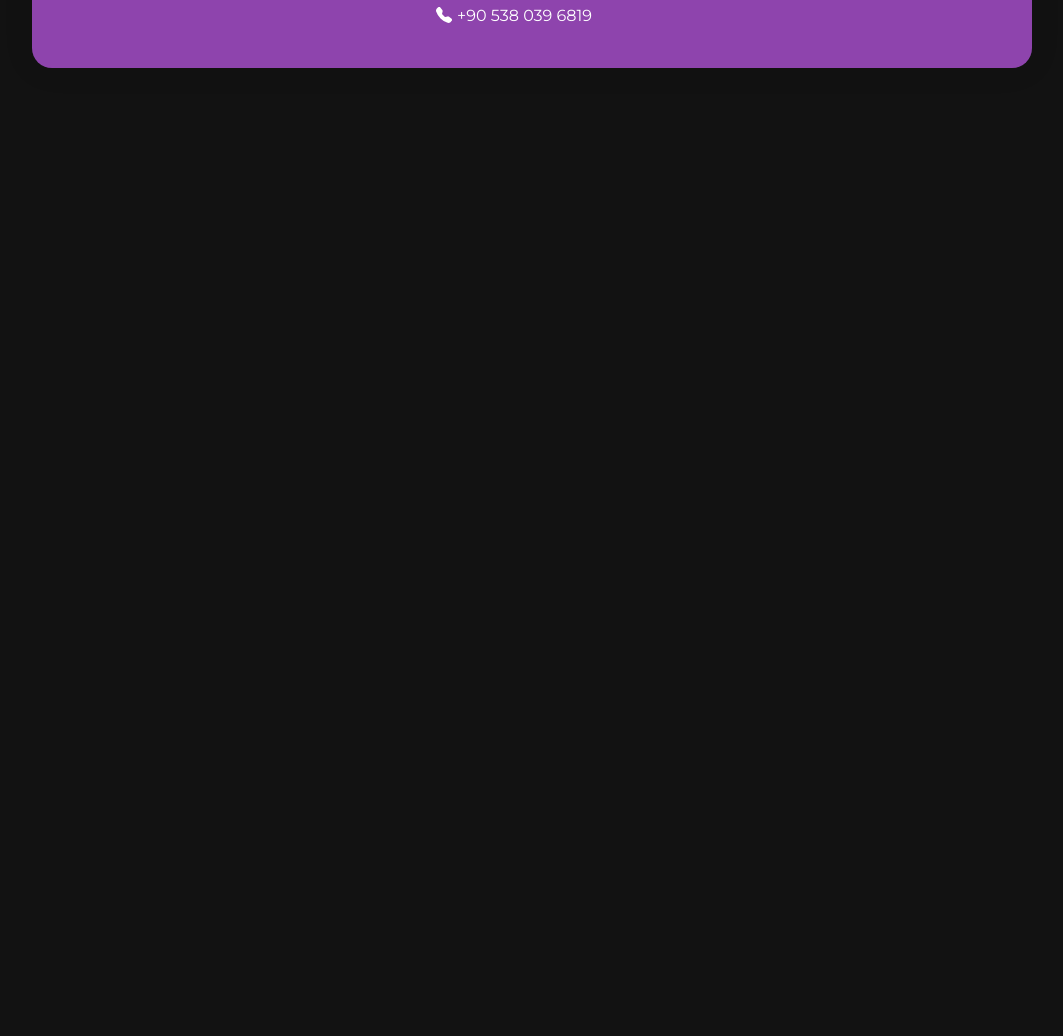
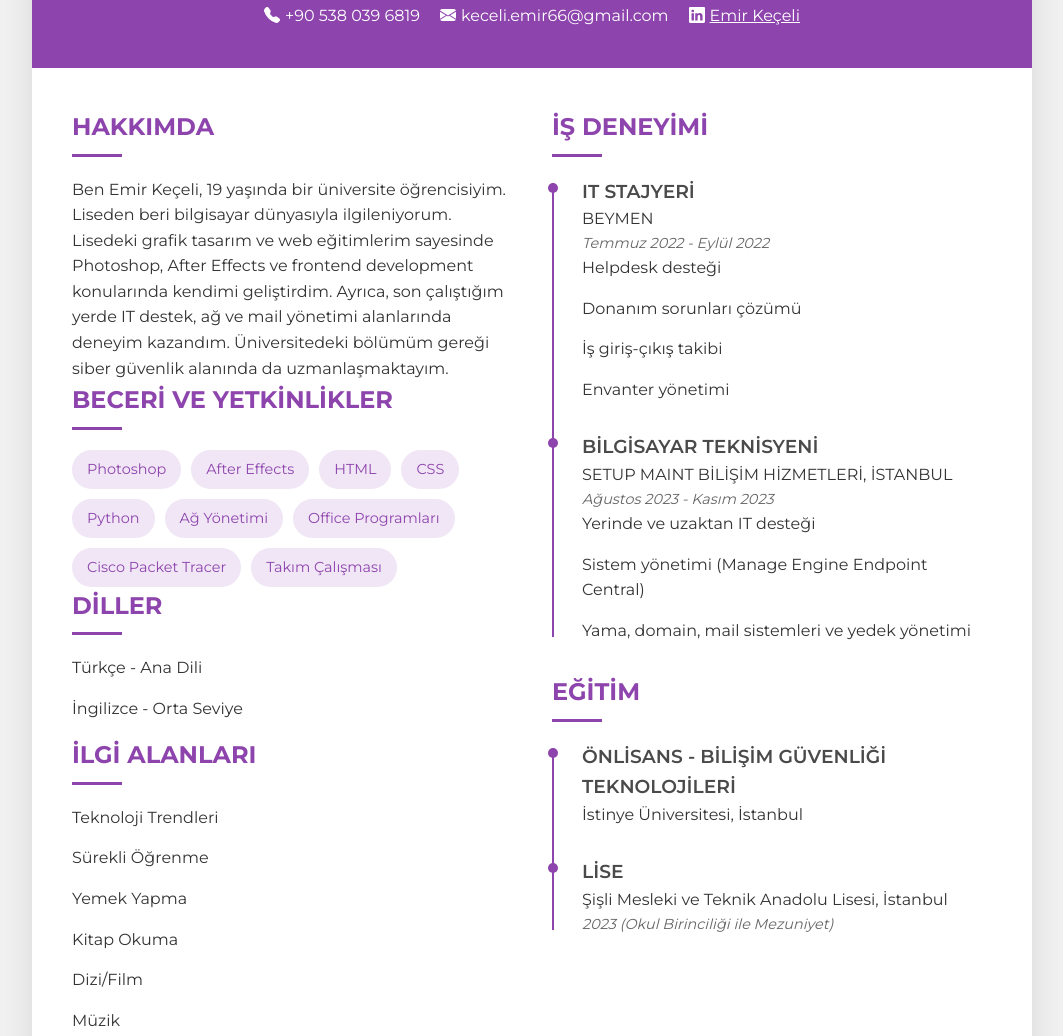
Before and after one commit to EmirKeceli/EmirKeceli.github.io, a plain HTML site: page index.html in a window 1280 px wide. Shown: the part 215-1251 px from the top of the page, without its empty margins (108-1171 px from the left). Before the commit the page ends 800 px from the top, so only its background shows below. Drawn offline with Linux system fonts and the light colour scheme.

Commit message:
site düzenlemesi 20

```diff
--- a/index.html
+++ b/index.html
@@ -16,14 +16,14 @@
         body {
             font-family: 'Montserrat', sans-serif;
             line-height: 1.6;
-            color: #e0e0e0;
-            background-color: #121212;
+            color: #333;
+            background-color: #f0f0f0;
         }
 
         .container {
             max-width: 1000px;
             margin: 40px auto;
-            background-color: #1e1e1e;
+            background-color: #fff;
             box-shadow: 0 0 30px rgba(0,0,0,0.1);
             border-radius: 20px;
             overflow: hidden;
@@ -101,7 +101,7 @@
         }
 
         .skill-item {
-            background-color: #2a2a2a;
+            background-color: #f0e6f6;
             color: #8e44ad;
             padding: 8px 15px;
             border-radius: 20px;
@@ -117,12 +117,12 @@
 
         .job-title {
             font-weight: 600;
-            color: #d0d0d0;
+            color: #4a4a4a;
         }
 
         .date {
             font-style: italic;
-            color: #999;
+            color: #666;
             font-size: 0.9em;
         }
 
@@ -178,4 +178,107 @@
                   <path fill-rule="evenodd" d="M1.885.511a1.745 1.745 0 0 1 2.61.163L6.29 2.98c.329.423.445.974.315 1.494l-.547 2.19a.68.68 0 0 0 .178.643l2.457 2.457a.68.68 0 0 0 .644.178l2.189-.547a1.75 1.75 0 0 1 1.494.315l2.306 1.794c.829.645.905 1.87.163 2.611l-1.034 1.034c-.74.74-1.846 1.065-2.877.702a18.6 18.6 0 0 1-7.01-4.42 18.6 18.6 0 0 1-4.42-7.009c-.362-1.03-.037-2.137.703-2.877z"/>
                 </svg> +90 538 039 6819</div>
                 <div class="contact-item"><svg xmlns="http://www.w3.org/2000/svg" width="16" height="16" fill="currentColor" class="bi bi-envelope-fill" viewBox="0 0 16 16">
-                  <path d="M.05 3.555A2 2 0 0 1 2 2h12a2 2 0 0 1 1.95 1.555L8 8.414zM
+                  <path d="M.05 3.555A2 2 0 0 1 2 2h12a2 2 0 0 1 1.95 1.555L8 8.414zM0 4.697v7.104l5.803-3.558zM6.761 8.83l-6.57 4.027A2 2 0 0 0 2 14h12a2 2 0 0 0 1.808-1.144l-6.57-4.027L8 9.586zm3.436-.586L16 11.801V4.697z"/>
+                </svg> keceli.emir66@gmail.com</div>
+                <div class="contact-item"><svg xmlns="http://www.w3.org/2000/svg" width="16" height="16" fill="currentColor" class="bi bi-linkedin" viewBox="0 0 16 16">
+                  <path d="M0 1.146C0 .513.526 0 1.175 0h13.65C15.474 0 16 .513 16 1.146v13.708c0 .633-.526 1.146-1.175 1.146H1.175C.526 16 0 15.487 0 14.854zm4.943 12.248V6.169H2.542v7.225zm-1.2-8.212c.837 0 1.358-.554 1.358-1.248-.015-.709-.52-1.248-1.342-1.248S2.4 3.226 2.4 3.934c0 .694.521 1.248 1.327 1.248zm4.908 8.212V9.359c0-.216.016-.432.08-.586.173-.431.568-.878 1.232-.878.869 0 1.216.662 1.216 1.634v3.865h2.401V9.25c0-2.22-1.184-3.252-2.764-3.252-1.274 0-1.845.7-2.165 1.193v.025h-.016l.016-.025V6.169h-2.4c.03.678 0 7.225 0 7.225z"/>
+                </svg> <a href="https://www.linkedin.com/in/emirkeceli" style="color: white;">Emir Keçeli</a></div>
+            </div>
+        </header>
+
+        <div class="main-content">
+            <div class="left-column">
+                <section>
+                    <h2>HAKKIMDA</h2>
+                    <p>Ben Emir Keçeli, 19 yaşında bir üniversite öğrencisiyim. Liseden beri bilgisayar dünyasıyla ilgileniyorum. Lisedeki grafik tasarım ve web eğitimlerim sayesinde Photoshop, After Effects ve frontend development konularında kendimi geliştirdim. Ayrıca, son çalıştığım yerde IT destek, ağ ve mail yönetimi alanlarında deneyim kazandım. Üniversitedeki bölümüm gereği siber güvenlik alanında da uzmanlaşmaktayım.
+                      </p>
+                </section>
+
+                <section>
+                    <h2>BECERİ VE YETKİNLİKLER</h2>
+                    <div class="skill-container">
+                        <span class="skill-item">Photoshop</span>
+                        <span class="skill-item">After Effects</span>
+                        <span class="skill-item">HTML</span>
+                        <span class="skill-item">CSS</span>
+                        <span class="skill-item">Python</span>
+                        <span class="skill-item">Ağ Yönetimi</span>
+                        <span class="skill-item">Office Programları</span>
+                        <span class="skill-item">Cisco Packet Tracer</span>
+                        <span class="skill-item">Takım Çalışması</span>
+                    </div>
+                </section>
+
+                <section>
+                    <h2>DİLLER</h2>
+                    <ul>
+                        <li>Türkçe - Ana Dili</li>
+                        <li>İngilizce - Orta Seviye</li>
+                    </ul>
+                </section>
+
+                <section>
+                    <h2>İLGİ ALANLARI</h2>
+                    <ul>
+                        <li>Teknoloji Trendleri</li>
+                        <li>Sürekli Öğrenme</li>
+                        <li>Yemek Yapma</li>
+                        <li>Kitap Okuma</li>
+                        <li>Dizi/Film</li>
+                        <li>Müzik</li>
+                    </ul>
+                </section>
+            </div>
+
+            <div class="right-column">
+                <section>
+                    <h2>İŞ DENEYİMİ</h2>
+                    <div class="timeline">
+
+                      <div class="timeline-item">
+                        <h3 class="job-title">IT STAJYERİ</h3>
+                        <p>BEYMEN</p>
+                        <p class="date">Temmuz 2022 - Eylül 2022</p>
+                        <ul>
+                            <li>Helpdesk desteği</li>
+                            <li>Donanım sorunları çözümü</li>
+                            <li>İş giriş-çıkış takibi</li>
+                            <li>Envanter yönetimi</li>
+                        </ul>
+                    </div>
+                        <div class="timeline-item">
+                            <h3 class="job-title">BİLGİSAYAR TEKNİSYENİ</h3>
+                            <p>SETUP MAINT BİLİŞİM HİZMETLERİ, İSTANBUL</p>
+                            <p class="date">Ağustos 2023 - Kasım 2023</p>
+                            <ul>
+                                <li>Yerinde ve uzaktan IT desteği</li>
+                                <li>Sistem yönetimi (Manage Engine Endpoint Central)</li>
+                                <li>Yama, domain, mail sistemleri ve yedek yönetimi</li>
+                            </ul>
+                        </div>
+
+
+                    </div>
+                </section>
+
+                <section>
+                    <h2>EĞİTİM</h2>
+                    <div class="timeline">
+                        <div class="timeline-item">
+                            <h3 class="job-title">ÖNLİSANS - BİLİŞİM GÜVENLİĞİ TEKNOLOJİLERİ</h3>
+                            <p>İstinye Üniversitesi, İstanbul</p>
+
+                        </div>
+
+                        <div class="timeline-item">
+                            <h3 class="job-title">LİSE</h3>
+                            <p>Şişli Mesleki ve Teknik Anadolu Lisesi, İstanbul</p>
+                            <p class="date">2023 (Okul Birinciliği ile Mezuniyet)</p>
+                        </div>
+                    </div>
+                </section>
+            </div>
+        </div>
+    </div>
+</body>
+</html>
```
